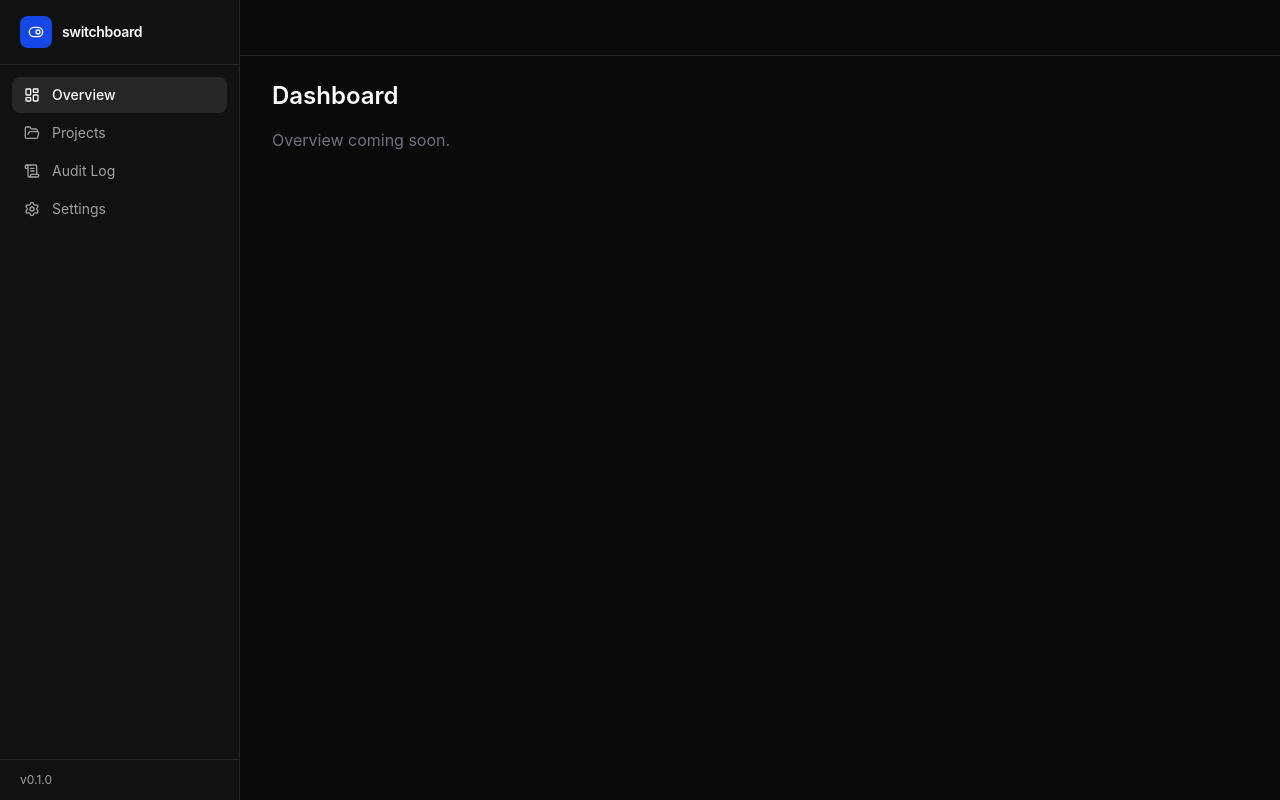
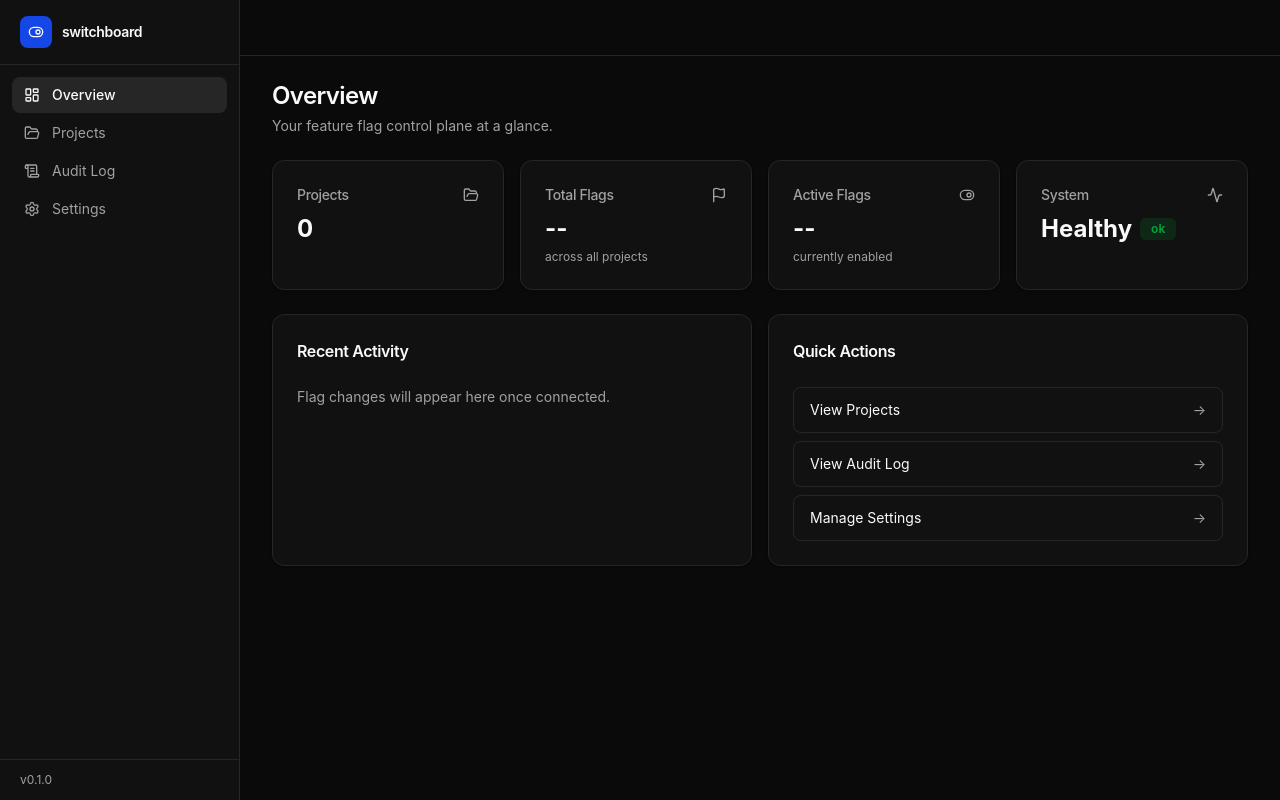
Before and after one commit to aidantrabs/switchboard, a React (Vite) app in the folder switchboard-dashboard/: page / in a window 1280 px wide. Built offline with nearby package versions, Linux system fonts and the light colour scheme; no server answers.

Commit message:
feat: rebuild dashboard overview with stat cards

```diff
--- a/switchboard-dashboard/src/routes/index.tsx
+++ b/switchboard-dashboard/src/routes/index.tsx
@@ -1,13 +1,117 @@
 import { createRoute } from "@tanstack/react-router";
+import { useQuery } from "@tanstack/react-query";
 import { rootRoute } from "./__root";
+import { projectQueries } from "../api/projects";
+import { flagQueries } from "../api/flags";
+import { PageLayout } from "../components/layout/PageLayout";
+import { Card, CardContent, CardHeader, CardTitle } from "../components/ui/card";
+import { Badge } from "../components/ui/badge";
+import { FolderOpen, Flag, ToggleRight, Activity } from "lucide-react";
 
 export const indexRoute = createRoute({
   getParentRoute: () => rootRoute,
   path: "/",
-  component: () => (
-    <div>
-      <h1 className="text-2xl font-semibold mb-4">Dashboard</h1>
-      <p className="text-zinc-500">Overview coming soon.</p>
-    </div>
-  ),
+  component: OverviewPage,
 });
+
+function OverviewPage() {
+  const { data: projects } = useQuery(projectQueries.list());
+
+  return (
+    <PageLayout title="Overview" description="Your feature flag control plane at a glance.">
+      <div className="grid gap-4 sm:grid-cols-2 lg:grid-cols-4">
+        <StatCard
+          title="Projects"
+          value={projects?.length ?? 0}
+          icon={FolderOpen}
+        />
+        <StatCard
+          title="Total Flags"
+          value="--"
+          icon={Flag}
+          description="across all projects"
+        />
+        <StatCard
+          title="Active Flags"
+          value="--"
+          icon={ToggleRight}
+          description="currently enabled"
+        />
+        <StatCard
+          title="System"
+          value="Healthy"
+          icon={Activity}
+          badge={<Badge variant="success">ok</Badge>}
+        />
+      </div>
+
+      <div className="grid gap-4 lg:grid-cols-2">
+        <Card>
+          <CardHeader>
+            <CardTitle className="text-base">Recent Activity</CardTitle>
+          </CardHeader>
+          <CardContent>
+            <p className="text-sm text-muted-foreground">
+              Flag changes will appear here once connected.
+            </p>
+          </CardContent>
+        </Card>
+
+        <Card>
+          <CardHeader>
+            <CardTitle className="text-base">Quick Actions</CardTitle>
+          </CardHeader>
+          <CardContent className="space-y-2">
+            <QuickLink href="/projects" label="View Projects" />
+            <QuickLink href="/audit" label="View Audit Log" />
+            <QuickLink href="/settings" label="Manage Settings" />
+          </CardContent>
+        </Card>
+      </div>
+    </PageLayout>
+  );
+}
+
+function StatCard({
+  title,
+  value,
+  icon: Icon,
+  description,
+  badge,
+}: {
+  title: string;
+  value: string | number;
+  icon: React.ElementType;
+  description?: string;
+  badge?: React.ReactNode;
+}) {
+  return (
+    <Card>
+      <CardHeader className="flex flex-row items-center justify-between pb-2 space-y-0">
+        <CardTitle className="text-sm font-medium text-muted-foreground">{title}</CardTitle>
+        <Icon size={16} className="text-muted-foreground" />
+      </CardHeader>
+      <CardContent>
+        <div className="flex items-center gap-2">
+          <div className="text-2xl font-bold">{value}</div>
+          {badge}
+        </div>
+        {description && (
+          <p className="text-xs text-muted-foreground mt-1">{description}</p>
+        )}
+      </CardContent>
+    </Card>
+  );
+}
+
+function QuickLink({ href, label }: { href: string; label: string }) {
+  return (
+    <a
+      href={href}
+      className="flex items-center justify-between rounded-lg border px-4 py-3 text-sm transition-colors hover:bg-muted"
+    >
+      {label}
+      <span className="text-muted-foreground">&rarr;</span>
+    </a>
+  );
+}
```
